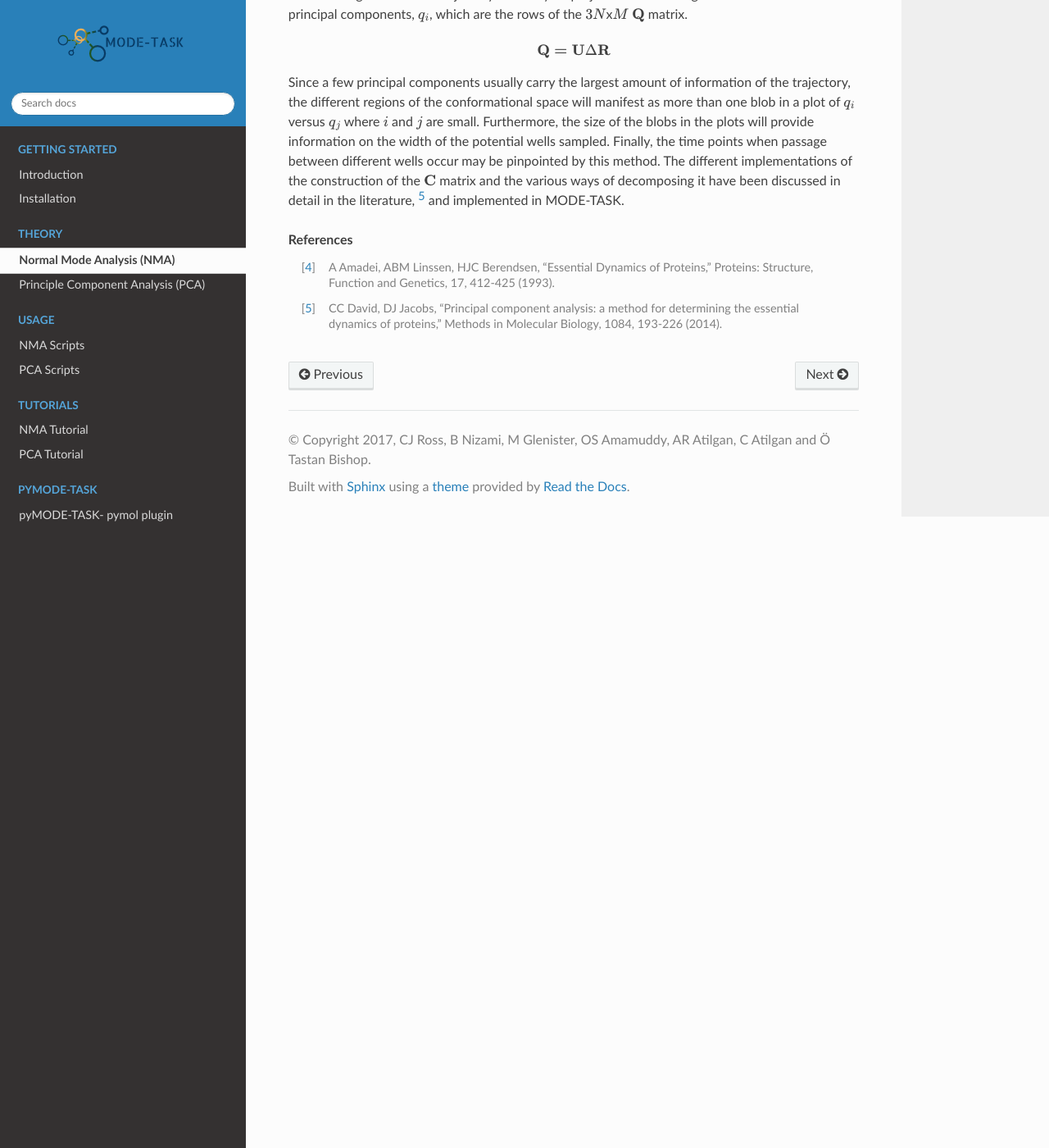
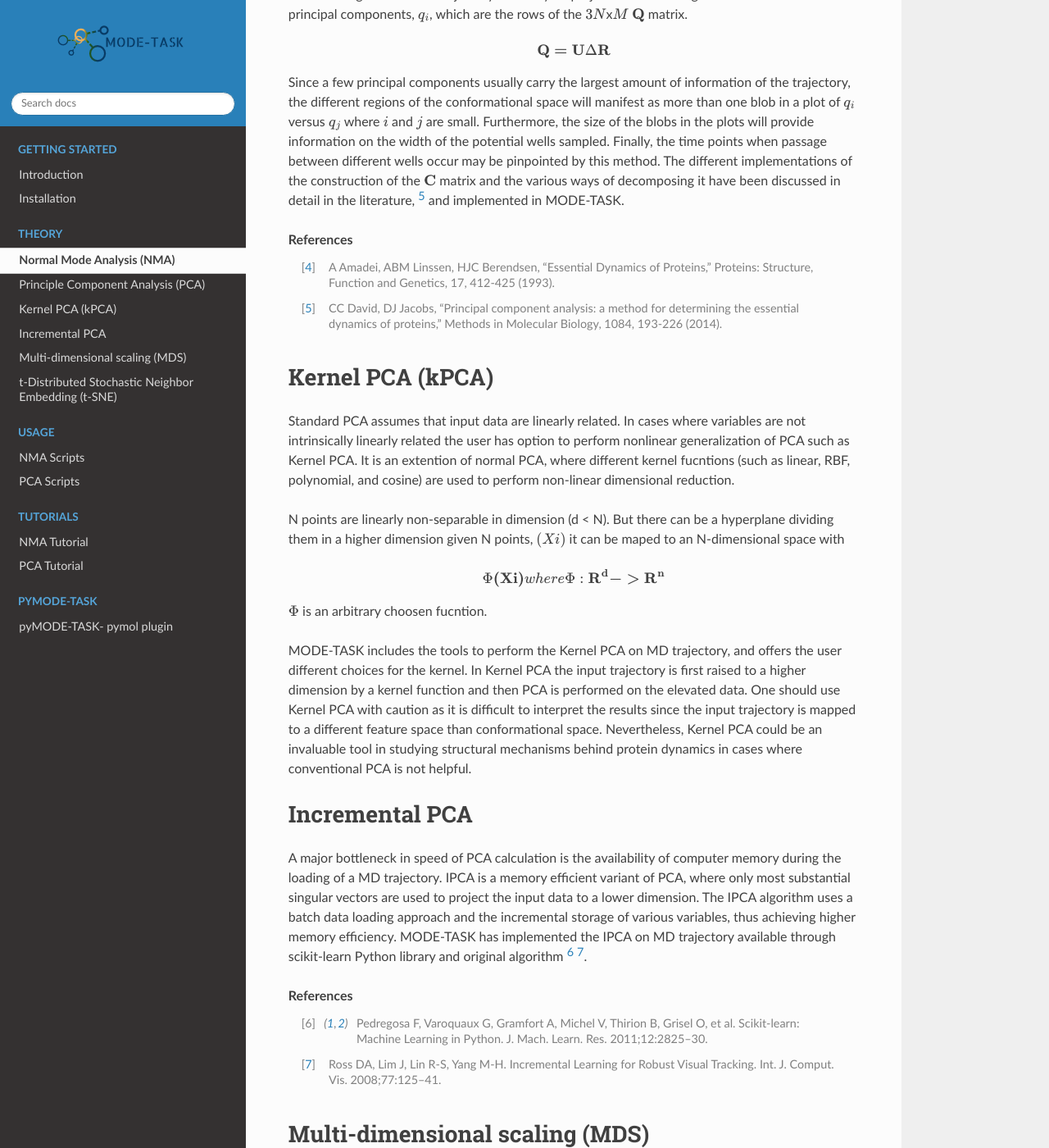
Before and after one commit to RUBi-ZA/MODE-TASK, a Sphinx documentation site: the page built from docs/source/theory.rst, in a window 1280 px wide and 1400 px high, scrolled down 3816 px. Shown: the whole window at 82% size. Built offline with Sphinx 7.4.7 and the Read the Docs theme 2.0.0, drawn with Linux system fonts in a browser that asks for light colours; some of the changed text lies outside the part shown.

Commit message:
Update theory.rst

```diff
--- a/docs/source/theory.rst
+++ b/docs/source/theory.rst
@@ -156,3 +156,65 @@ have been discussed in detail in the literature, [5]_ and implemented in MODE-TA
 .. [4] A Amadei, ABM Linssen, HJC Berendsen, “Essential Dynamics of Proteins,” Proteins: Structure, Function and Genetics, 17, 412-425 (1993).
 
 .. [5] CC David, DJ Jacobs, “Principal component analysis: a method for determining the essential dynamics of proteins,” Methods in Molecular Biology, 1084, 193-226 (2014).
+
+
+Kernel PCA (kPCA)
+------------------
+
+Standard PCA assumes that input data are linearly related. In cases where variables are not intrinsically
+linearly related the user has option to perform nonlinear generalization of PCA such as Kernel PCA. It is an
+extention of normal PCA, where different kernel fucntions (such as linear, RBF, polynomial, and cosine) are used
+to perform non-linear dimensional reduction.
+
+N points are linearly non-separable in dimension (d < N). But there can be a hyperplane dividing them in a higher dimension
+given N points, :math:`(Xi)` it can be maped to an N-dimensional space with
+
+.. math::
+    \Phi \mathbf{(Xi)}  where  \Phi : \mathbf{R^d -> R^n}
+
+:math:`\Phi` is an arbitrary choosen fucntion.
+
+MODE-TASK includes the tools to perform the Kernel PCA on MD trajectory, and offers the user different choices
+for the kernel. In Kernel PCA the input trajectory is first raised to a higher dimension by a kernel function
+and then PCA is performed on the elevated data. One should use Kernel PCA with caution as it is difficult to
+interpret the results since the input trajectory is mapped to a different feature space than conformational
+space. Nevertheless, Kernel PCA could be an invaluable tool in studying structural mechanisms behind protein
+dynamics in cases where conventional PCA is not helpful.
+
+Incremental PCA
+----------------
+
+A major bottleneck in speed of PCA calculation is the availability of computer memory during the loading of
+a MD trajectory.   IPCA is a memory efficient variant of PCA, where only most substantial singular vectors
+are used to project the input data to a lower dimension. The IPCA algorithm uses a batch data loading approach
+and the incremental storage of various variables, thus achieving higher memory efficiency. MODE-TASK has
+implemented the IPCA on MD trajectory available through scikit-learn Python library and original algorithm
+[6]_ [7]_.
+
+.. rubric:: References
+
+.. [6] Pedregosa F, Varoquaux G, Gramfort A, Michel V, Thirion B, Grisel O, et al. Scikit-learn: Machine Learning in Python. J. Mach. Learn. Res. 2011;12:2825–30.
+
+.. [7] Ross DA, Lim J, Lin R-S, Yang M-H. Incremental Learning for Robust Visual Tracking. Int. J. Comput. Vis. 2008;77:125–41.
+
+
+
+
+Multi-dimensional scaling (MDS)
+------------------------------
+MDS is a technique of dimensionality reduction, where measure of dissimilarity in a dataset is used.
+It places each input point in N-dimensional space while trying to preserve the original distance matrix as
+much as possible. MODE-TASK implements metric and nonmetric types of MDS for MD trajectory by using the
+scikit-learn library [6]_. Euclidean distance between internal coordinates and pairwise RMSD between the MD
+frames is used as dissimilarity measures in MODE-TASK.
+
+t-Distributed Stochastic Neighbor Embedding (t-SNE)
+---------------------------------------------------
+
+t-SNE is another dimensionality reduction for data of high dimensions [8]_. t-SNE has been implemented for
+protein MD trajectory in MODE-TASK. Like MDS, Euclidean distance between internal coordinates of a protein
+structure and pairwise RMSD between a set of atoms are used as measures of dissimilarity.
+
+.. rubric:: References
+
+.. [8] Van der Maaten L, Hinton G. Visualizing Data using t-SNE. J. Mach. Learn. Res. 2008;9:2579–605.
```
